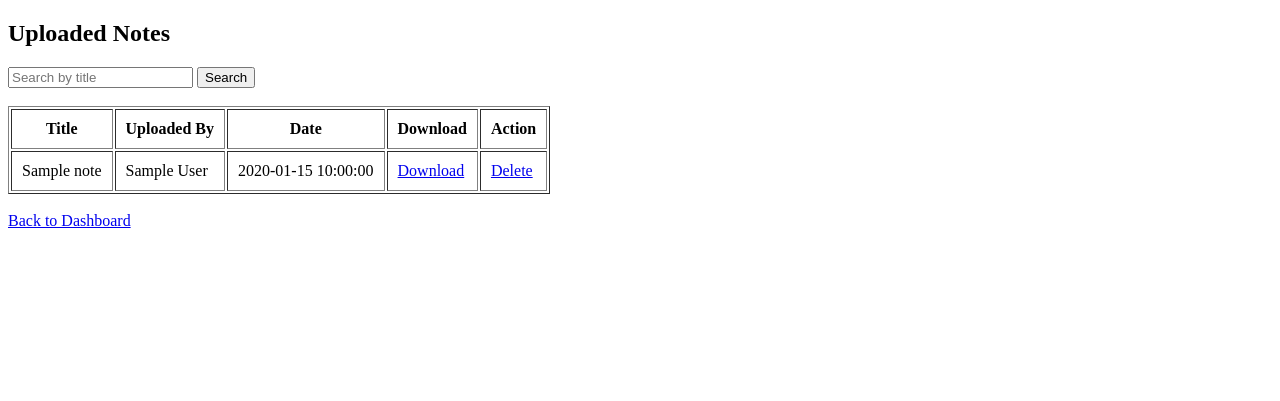
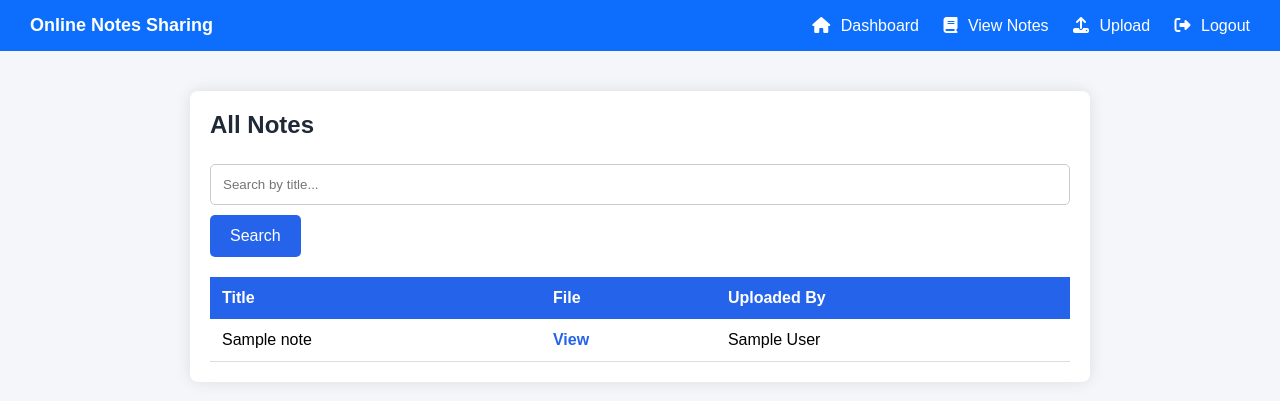
Before and after one commit to Dhruv-2203/online-notes-sharing, a PHP site: page /notes.php in a window 1280 px wide. Shown: the top 401 px of the page. Run offline with PHP 8.4, Linux system fonts and the light colour scheme; the visitor is signed in with stand-in values (Sample User, id 1); tables that the repository leaves empty hold one stand-in row (values such as "Sample post").

Commit message:
Fixed login session, unified UI across pages, improved navbar

```diff
--- a/css/style.css
+++ b/css/style.css
@@ -1,87 +1,129 @@
 body {
-    font-family: Arial, sans-serif;
-    background-color: #f4f6f8;
     margin: 0;
     padding: 0;
+    font-family: Arial, sans-serif;
+    background: #f5f5f5;
 }
 
-.container {
-    width: 400px;
-    margin: 80px auto;
-    background: #fff;
-    padding: 20px;
-    border-radius: 6px;
-    box-shadow: 0 0 10px rgba(0,0,0,0.1);
+* {
+    margin: 0;
+    padding: 0;
+    box-sizing: border-box;
+    font-family: Arial, sans-serif;
 }
 
-h2 {
-    text-align: center;
-    margin-bottom: 20px;
+body {
+    background: #f4f6f9;
 }
 
-input[type="text"],
-input[type="email"],
-input[type="password"],
-input[type="file"] {
+/* NAVBAR */
+.nav {
+    background: #0d6efd;
+    color: white;
+    padding: 15px 30px;
+    display: flex;
+    justify-content: space-between;
+    align-items: center;
+}
+
+.nav .logo {
+    font-size: 18px;
+    font-weight: bold;
+}
+
+.nav .menu a {
+    color: white;
+    margin-left: 20px;
+    text-decoration: none;
+    font-weight: 500;
+}
+
+.nav .menu a i {
+    margin-right: 6px;
+}
+
+.nav .menu a:hover {
+    text-decoration: underline;
+}
+
+/* CONTAINER */
+.container {
+    width: 90%;
+    max-width: 900px;
+    background: white;
+    margin: auto;
+    padding: 30px;
+    border-radius: 8px;
+    box-shadow: 0 0 15px rgba(0,0,0,0.1);
+}
+
+
+/* FORMS */
+form input[type="text"],
+form input[type="password"],
+form input[type="file"] {
     width: 100%;
-    padding: 10px;
-    margin: 8px 0;
+    padding: 12px;
+    margin: 10px 0;
+    border-radius: 5px;
     border: 1px solid #ccc;
-    border-radius: 4px;
 }
 
 button {
-    width: 100%;
-    padding: 10px;
-    background-color: #007bff;
+    background: #2563eb;
+    color: white;
     border: none;
-    color: white;
-    border-radius: 4px;
+    padding: 12px 20px;
+    border-radius: 5px;
     cursor: pointer;
+    font-size: 16px;
 }
 
 button:hover {
-    background-color: #0056b3;
+    background: #1e4ed8;
 }
 
-a {
-    text-decoration: none;
-    color: #007bff;
+/* TABLE */
+table {
+    width: 100%;
+    border-collapse: collapse;
+    margin-top: 20px;
 }
 
-a:hover {
+table th {
+    background: #2563eb;
+    color: white;
+    padding: 12px;
+    text-align: left;
+}
+
+table td {
+    padding: 12px;
+    border-bottom: 1px solid #ddd;
+}
+
+table tr:hover {
+    background: #f1f5ff;
+}
+
+/* LINKS */
+table a {
+    color: #2563eb;
+    font-weight: bold;
+    text-decoration: none;
+}
+
+table a:hover {
     text-decoration: underline;
 }
 
-.table-container {
-    width: 90%;
-    margin: 30px auto;
+/* HEADINGS */
+h2 {
+    margin-bottom: 15px;
+    color: #1f2937;
 }
-
-table {
-    width: 100%;
-    border-collapse: collapse;
-    background: #fff;
+.container {
+    max-width: 900px;
+    margin: 40px auto;
+    padding: 20px;
 }
-
-table th, table td {
-    padding: 10px;
-    border: 1px solid #ddd;
-    text-align: center;
-}
-
-table th {
-    background-color: #007bff;
-    color: white;
-}
-
-.nav {
-    background-color: #007bff;
-    padding: 10px;
-    color: white;
-}
-
-.nav a {
-    color: white;
-    margin-right: 15px;
-}
--- a/notes.php
+++ b/notes.php
@@ -1,4 +1,5 @@
 <?php
+error_reporting(0);
 session_start();
 include "db.php";
 
@@ -7,22 +8,24 @@ if (!isset($_SESSION['user_id'])) {
     exit();
 }
 
-$search = "";
+$search = $_GET['search'] ?? '';
+$search = mysqli_real_escape_string($conn, $search);
 
-if (isset($_GET['search'])) {
-    $search = mysqli_real_escape_string($conn, $_GET['search']);
-    $query = "SELECT notes.*, users.name
+$search = $_GET['search'] ?? '';
+$search = mysqli_real_escape_string($conn, $search);
+
+if ($search != "") {
+    $query = "SELECT notes.id, notes.title, notes.file_name, notes.uploaded_by, notes.uploaded_at, users.name
               FROM notes
               JOIN users ON notes.uploaded_by = users.id
               WHERE notes.title LIKE '%$search%'
               ORDER BY notes.uploaded_at DESC";
 } else {
-    $query = "SELECT notes.*, users.name
+    $query = "SELECT notes.id, notes.title, notes.file_name, notes.uploaded_by, notes.uploaded_at, users.name
               FROM notes
               JOIN users ON notes.uploaded_by = users.id
               ORDER BY notes.uploaded_at DESC";
 }
-
 
 $result = mysqli_query($conn, $query);
 ?>
@@ -31,54 +34,52 @@ $result = mysqli_query($conn, $query);
 <html>
 <head>
     <title>All Notes</title>
+    <link rel="stylesheet" href="css/style.css">
+    <link rel="stylesheet" href="https://cdnjs.cloudflare.com/ajax/libs/font-awesome/6.5.0/css/all.min.css">
 </head>
 <body>
 
-<h2>Uploaded Notes</h2>
+<div class="nav">
+    <div class="logo">
+        Online Notes Sharing
+    </div>
 
-<form method="GET">
-    <input type="text" name="search" placeholder="Search by title">
+    <div class="menu">
+        <a href="dashboard.php"><i class="fa fa-home"></i> Dashboard</a>
+        <a href="notes.php"><i class="fa fa-book"></i> View Notes</a>
+        <a href="upload_notes.php"><i class="fa fa-upload"></i> Upload</a>
+        <a href="logout.php"><i class="fa fa-sign-out-alt"></i> Logout</a>
+    </div>
+</div>
+
+<div class="container" style="margin-top:40px;">
+    <h2>All Notes</h2>
+
+    <form method="GET" style="margin-bottom:20px;">
+        <input type="text" name="search" placeholder="Search by title..." value="<?php echo htmlspecialchars($search); ?>">
         <button type="submit">Search</button>
     </form>
 
-<br>
-
-<table border="1" cellpadding="10">
+    <table>
         <tr>
             <th>Title</th>
+            <th>File</th>
             <th>Uploaded By</th>
-        <th>Date</th>
-        <th>Download</th>
-        <th>Action</th>
         </tr>
 
-    <?php while ($row = mysqli_fetch_assoc($result)) { ?>
+        <?php while($row = mysqli_fetch_assoc($result)) { ?>
 <tr>
-        <td><?php echo $row['title']; ?></td>
-        <td><?php echo $row['name']; ?></td>
-        <td><?php echo $row['uploaded_at']; ?></td>
+    <td><?php echo htmlspecialchars($row['title']); ?></td>
+
     <td>
-    <a href="uploads/<?php echo $row['file_name']; ?>" download>Download</a>
+        <a href="uploads/<?php echo $row['file_name']; ?>" target="_blank">View</a>
     </td>
 
-<td>
-<?php if ($row['uploaded_by'] == $_SESSION['user_id']) { ?>
-    <a href="delete_note.php?id=<?php echo $row['id']; ?>"
-       onclick="return confirm('Are you sure you want to delete this note?')">
-        Delete
-    </a>
-<?php } else { ?>
-    ---
-<?php } ?>
-</td>
-
+    <td><?php echo htmlspecialchars($row['name']); ?></td>
 </tr>
         <?php } ?>
-
     </table>
-
-<br>
-<a href="dashboard.php">Back to Dashboard</a>
+</div>
 
 </body>
 </html>
--- a/register.php
+++ b/register.php
@@ -23,7 +23,7 @@ if (isset($_POST['register'])) {
 <html>
 <head>
     <title>User Registration</title>
-    <link rel="stylesheet" href="css/style.css">
+    <link rel="stylesheet" href="https://cdnjs.cloudflare.com/ajax/libs/font-awesome/6.5.0/css/all.min.css">
 </head>
 <body>
 
```
Also changed, not shown: dashboard.php (+17 -8 lines), login.php (+8 -7 lines), upload_notes.php (+11 -7 lines). Lines whose indentation alone changed are shown as unchanged.
